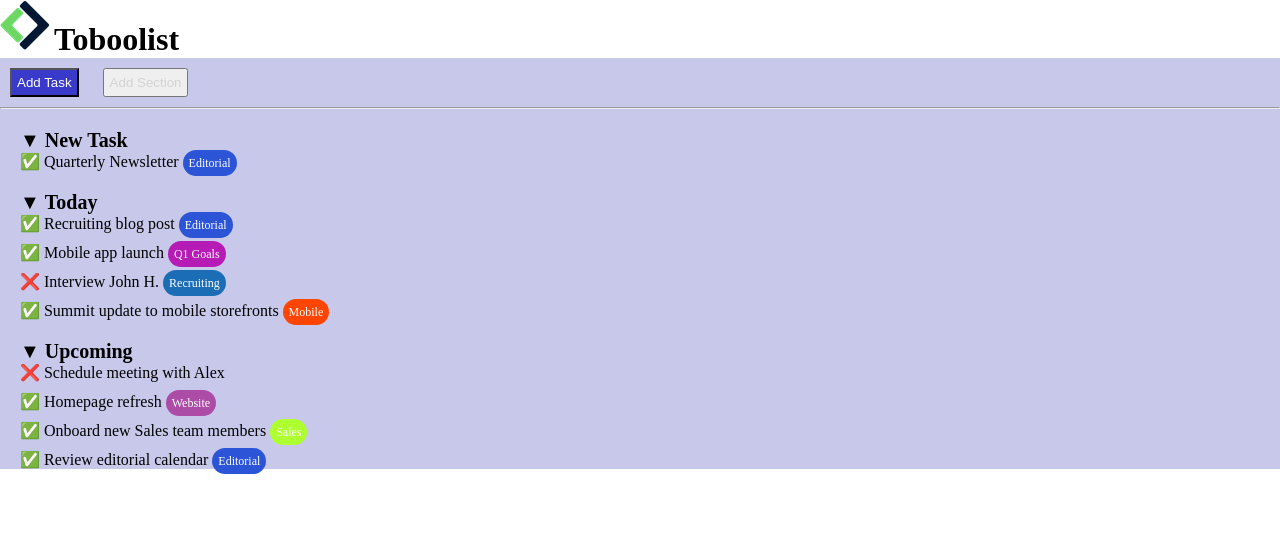
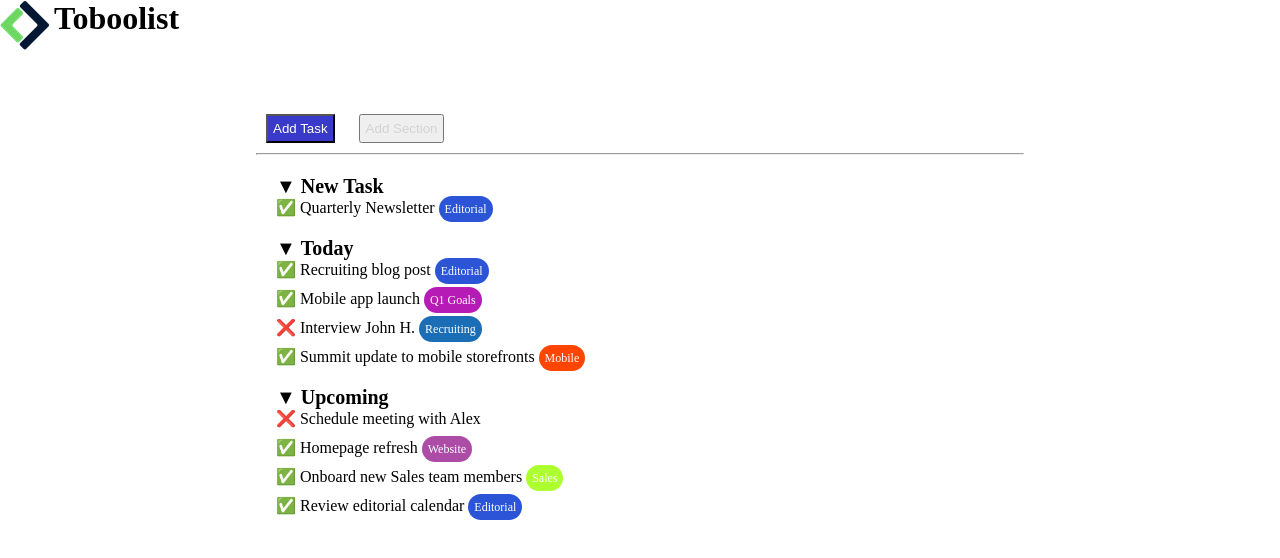
Before and after one commit to SalvatoreStefanelli/html-css-toboolist, a plain HTML site: page index.html in a window 1280 px wide. Drawn offline with Linux system fonts and the light colour scheme.

Commit message:
complete exercise

```diff
--- a/style.css
+++ b/style.css
@@ -4,12 +4,18 @@
     box-sizing: border-box;
 }
 
+header {
+    margin-bottom: 50px;
+}
+
 h1 {
     display: inline-block;
+    vertical-align: top;
 }
 
 main {
-    background-color: rgb(200, 200, 235);
+   margin-left: 20%;
+   margin-right: 20%;
 }
 
 button {
```
